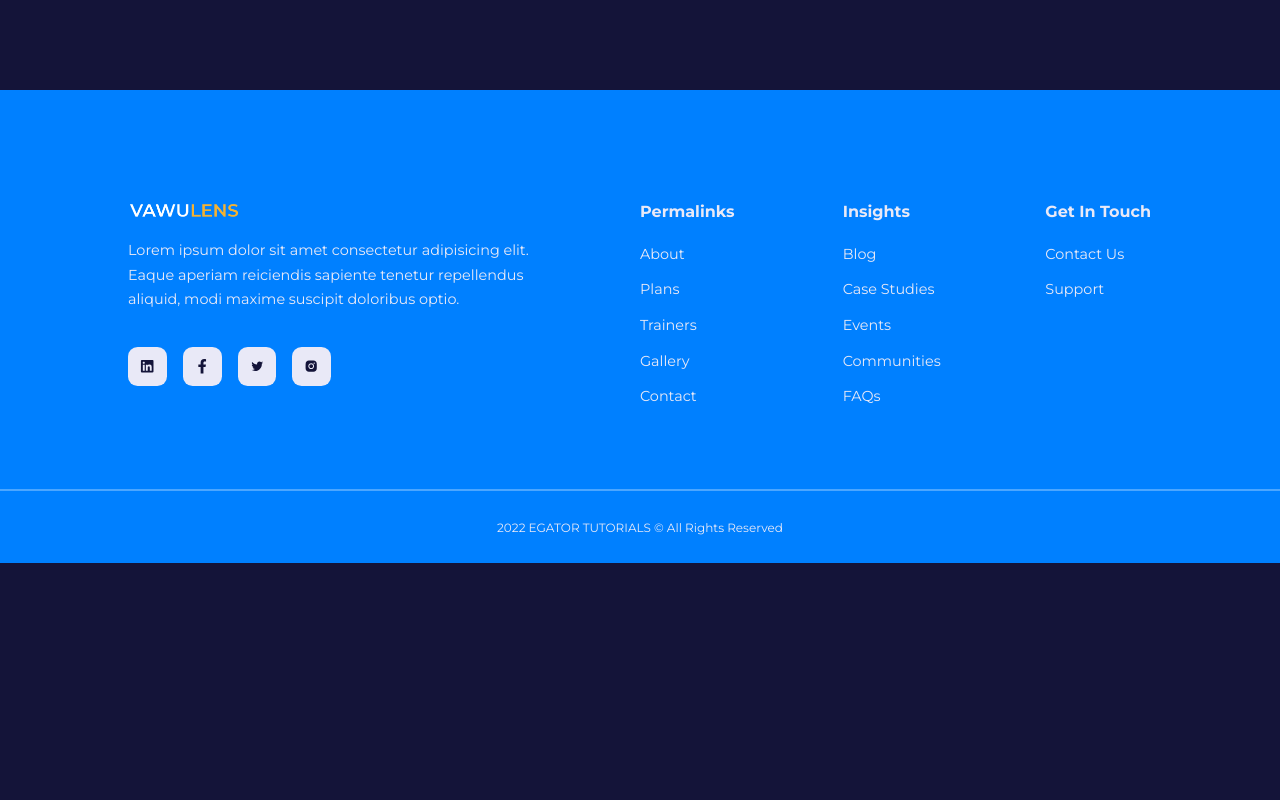
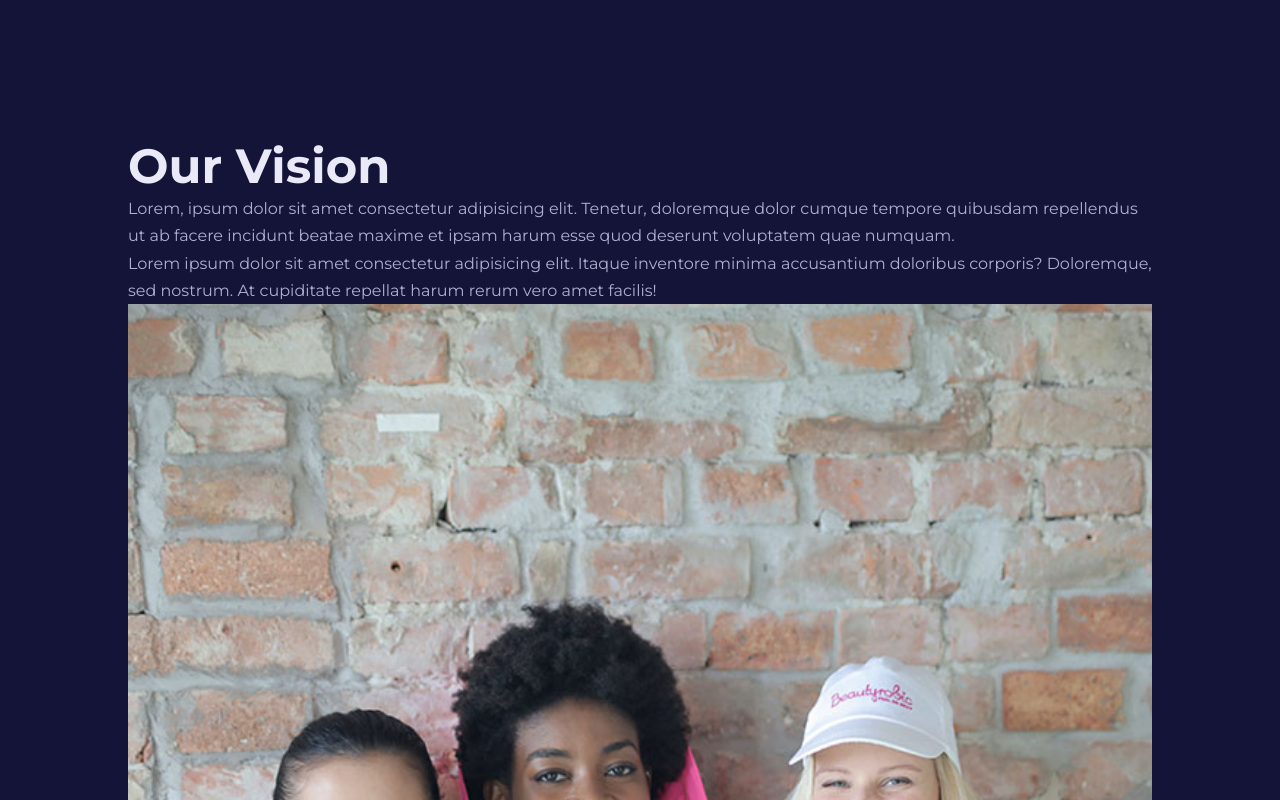
Before and after one commit to erickdc7/react-trainer-website, a React (Create React App) app: page /about in a window 1280 px wide. Shown: the part 1800-2600 px from the top of the page. Before the commit the page ends 2363 px from the top, so only its background shows below. Built offline with nearby package versions, Linux system fonts and the light colour scheme; the HTML template or start-up script is replaced by a standard one.

Commit message:
about__vision section added to About.jsx

```diff
--- a/src/pages/about/About.jsx
+++ b/src/pages/about/About.jsx
@@ -32,6 +32,24 @@ const About = () => {
                     </div>
                 </div>
             </section>
+
+            <section className="about__vision">
+                <div className="container about__vision-container">
+                    <div className="about__section-content">
+                        <h1>Our Vision</h1>
+                        <p>
+                            Lorem, ipsum dolor sit amet consectetur adipisicing elit. Tenetur, doloremque dolor cumque tempore quibusdam repellendus ut ab facere incidunt beatae maxime et ipsam harum esse quod deserunt voluptatem quae numquam.
+                        </p>
+                        <p>
+                            Lorem ipsum dolor sit amet consectetur adipisicing elit. Itaque inventore minima accusantium doloribus corporis? Doloremque, sed nostrum. At cupiditate repellat harum rerum vero amet facilis!
+                        </p>
+                    </div>
+
+                    <div className="about__section-image">
+                        <img src={VisionImage} alt="our vision" />
+                    </div>
+                </div>
+            </section>
         </>
     )
 }
```
